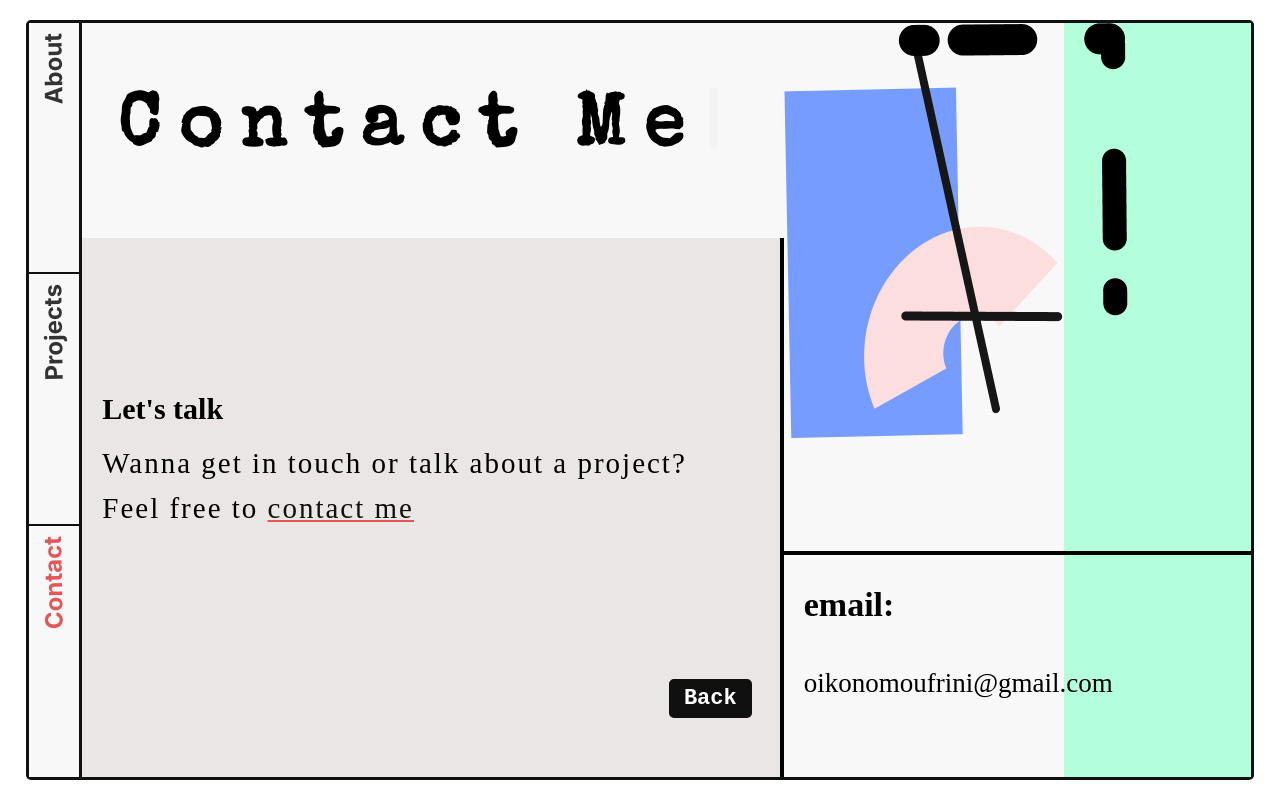
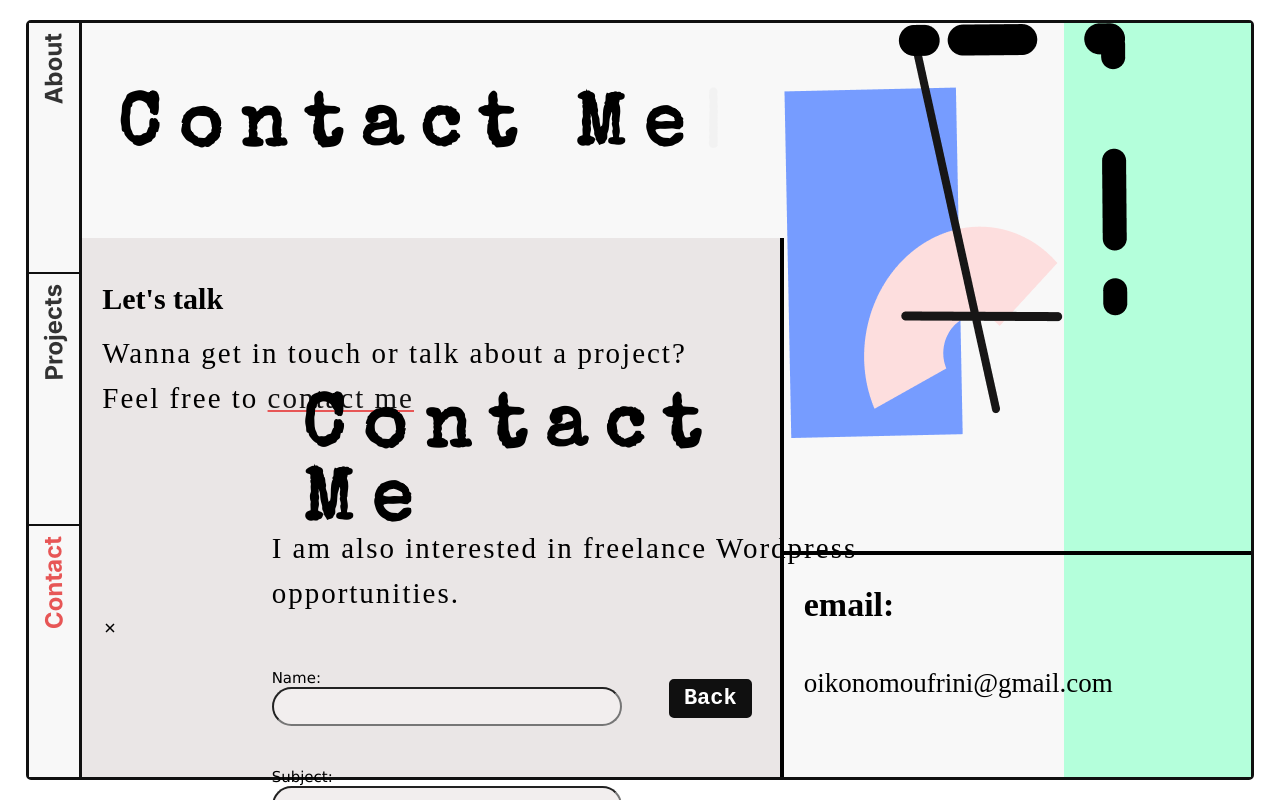
Before and after one commit to Frynelli/frynelli.github.io, a React (Create React App) app in the folder portfolio-frynelli/: page /contact in a window 1280 px wide. Both pictures are taken after a click on the link "contact me". Shown: the top 800 px of the page. Built offline with nearby package versions, Linux system fonts and the light colour scheme; a web font is replaced by a local one.

Commit message:
Added Form component to Modal
Added form to modal and handled the styling and the closing and opening effects

```diff
--- a/portfolio-frynelli/src/components/Form/index.js
+++ b/portfolio-frynelli/src/components/Form/index.js
@@ -2,16 +2,27 @@
 const Form = ()=>{
     return<>
         <form className="form-contact">
+            <div className="form-title">
+                <h1>Contact Me</h1>
+                <p>I am also interested in freelance Wordpress opportunities.</p>
+            </div>
+            <div className="form-main">
         <label for="name">Name:</label>
-        <input className="input-size" type="text" id="name" name="name" placeholder="Enter your name" required/>
+        <input className="input-size" type="text" id="name" name="name" required/>
+        <br/><br/>
+        <label for="subject">Subject:</label>
+        <input className="input-size" type="text" id="subject" name="subject" required/>
         <br/><br/>
         <label for="email">Email:</label>
         <input className="input-size" type="email" id="email" name="email" placeholder="Enter your email" required/>
         <br/><br/>
-        <label for="message">Message</label>
+        <label for="message">Message</label><br/>
         <textarea className="textarea" id="message" name="message" placeholder="Write your message here.." required></textarea>
         <br/><br/>
+        </div>
+
         <input className="button-f" type="submit" value="Submit"/>
+
         </form>
     </>
 }
--- a/portfolio-frynelli/src/components/Pages/Contact/index.js
+++ b/portfolio-frynelli/src/components/Pages/Contact/index.js
@@ -1,8 +1,14 @@
 import useTypeWriter from "../../TypeWriter/TypeWriter";
+import { useState } from "react";
 import Form from '../../Form/index'
 import sxedio from '../../../assets/sxedia.png';
+import MyModal from "../../Modal";
 const typeWord = 'Contact Me';
 const Contact =()=>{
+    const [modal, setModal] = useState(false);
+    const toggleModal =()=>{
+        setModal(!modal);
+    }
 const ContactMe = useTypeWriter(typeWord)
     return <div className="container-contact">
         <div className="box-left">
@@ -14,8 +20,10 @@ const ContactMe = useTypeWriter(typeWord)
                 <h3>Let's talk</h3>
                 <p>
                 Wanna get in touch or talk about a project?
-                  Feel free to <a href="#">contact me</a>
+                  Feel free to <a href="#" onClick={toggleModal}>contact me</a>
                 </p>
+                {modal && <MyModal closeModal={setModal}/>}
+
                </div>
 
 
```
